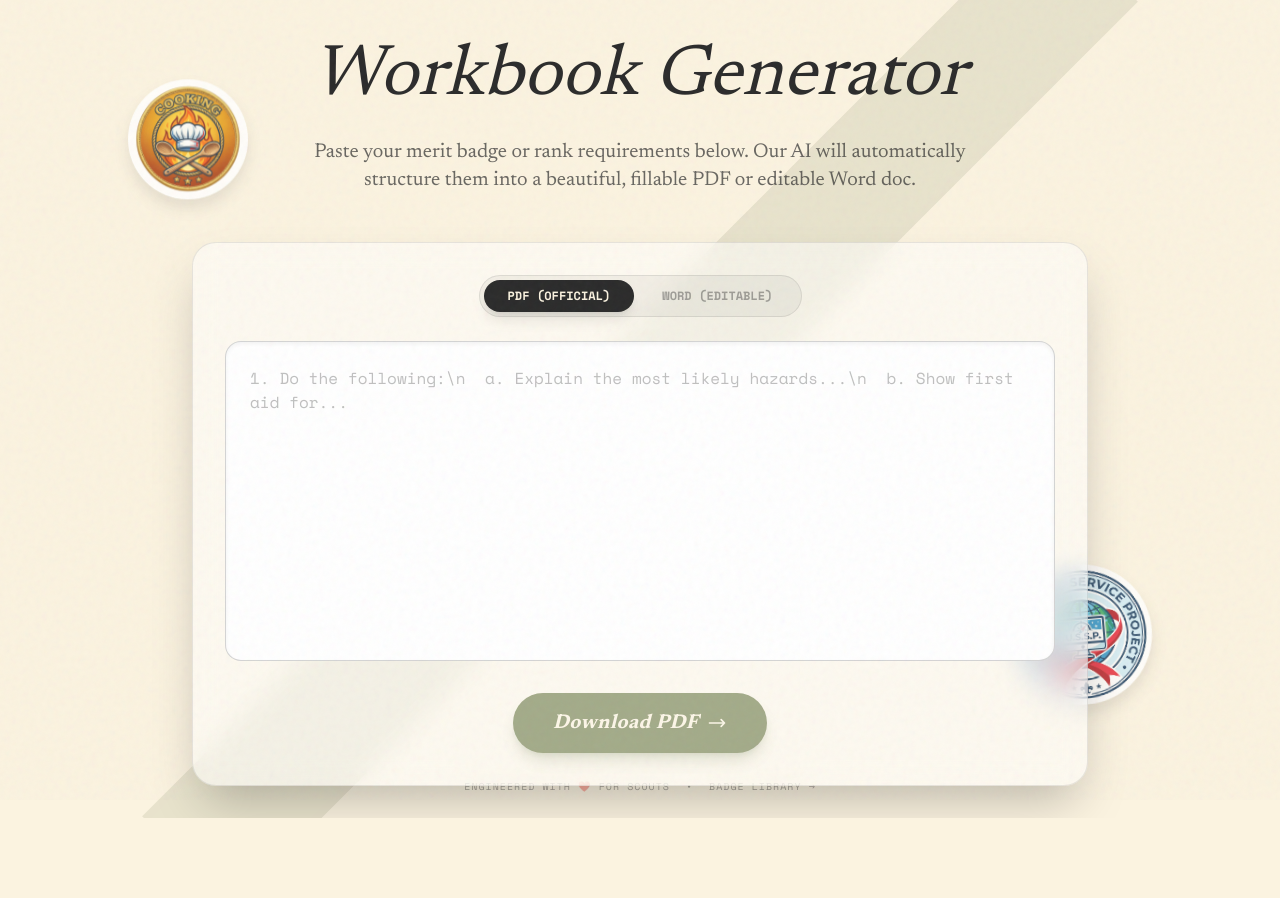
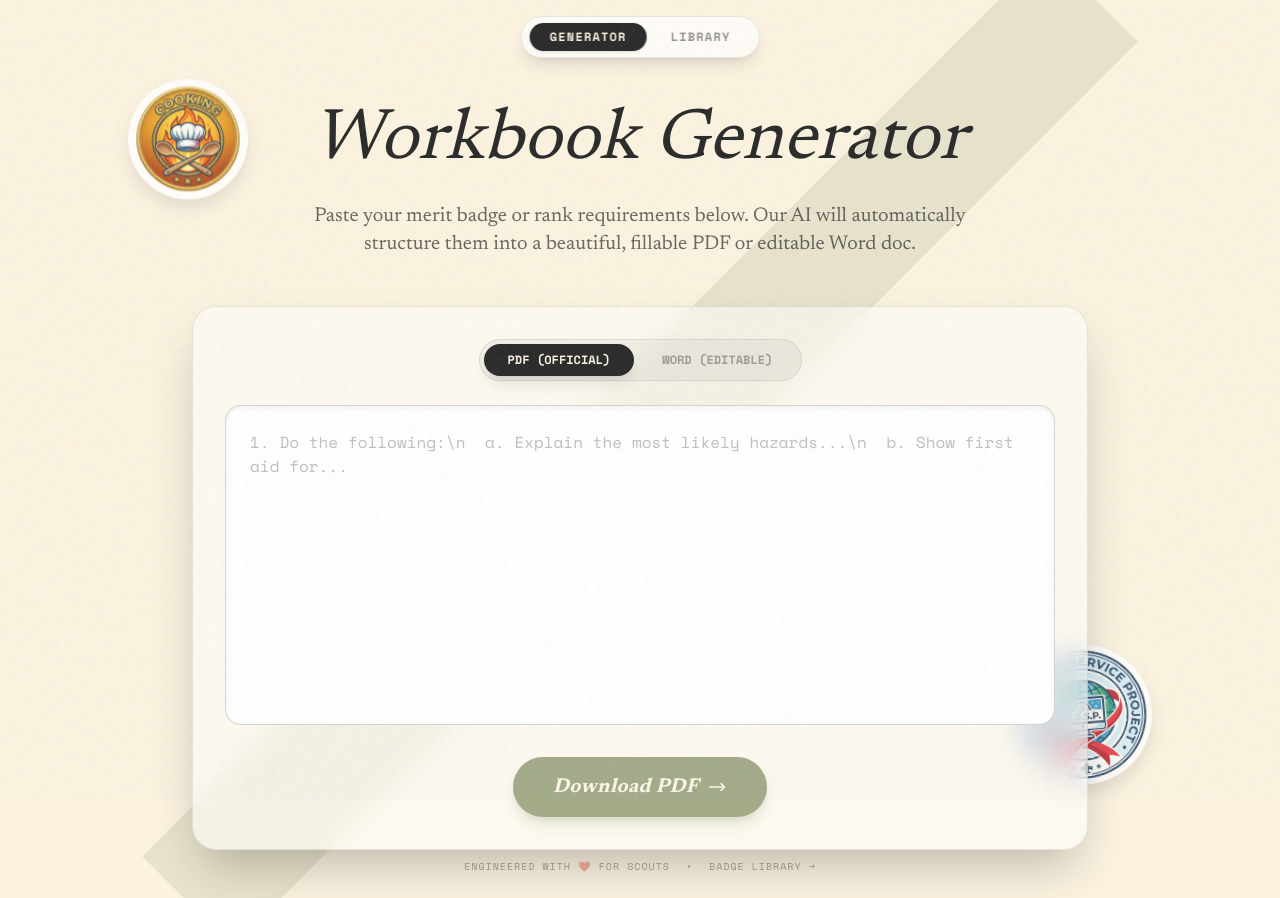
Before and after one commit to personintheworld0615/web, a Next.js app: page / in a window 1280 px wide. Before the commit the page ends 818 px from the top, so only its background shows below. Built offline with nearby package versions, Linux system fonts and the light colour scheme; no server answers.

Commit message:
Fix navbar clash with text

```diff
--- a/app/layout.tsx
+++ b/app/layout.tsx
@@ -27,6 +27,7 @@ export const metadata: Metadata = {
 };
 
 import { Analytics } from "@vercel/analytics/next";
+import Navbar from "@/components/Navbar";
 
 export default function RootLayout({
   children,
@@ -36,6 +37,7 @@ export default function RootLayout({
   return (
     <html lang="en" className={cn(newsreader.variable, spaceMono.variable)}>
       <body className="antialiased font-sans">
+        <Navbar />
         {children}
         <Analytics />
       </body>
--- a/app/library/page.tsx
+++ b/app/library/page.tsx
@@ -109,10 +109,11 @@ function timeAgo(dateStr: string): string {
   return `${Math.floor(hrs / 24)}d ago`;
 }
 
-function BadgeCard({ badge, open, onToggle }: {
+function BadgeCard({ badge, open, onToggle, workbooks }: {
   badge: typeof EAGLE_BADGES[0];
   open: boolean;
   onToggle: () => void;
+  workbooks: Workbook[];
 }) {
   return (
     <div className="border border-charcoal/10 rounded-2xl overflow-hidden bg-white/60 backdrop-blur-sm shadow-sm hover:shadow-md transition-shadow">
@@ -145,14 +146,31 @@ function BadgeCard({ badge, open, onToggle }: {
             transition={{ duration: 0.2 }}
             className="overflow-hidden"
           >
-            <div className="px-5 pb-5 flex flex-col sm:flex-row sm:items-center gap-3 border-t border-charcoal/5 pt-4">
-              <p className="text-sm text-charcoal/60 leading-relaxed flex-1">{badge.description}</p>
-              <Link
-                href={`/?badge=${encodeURIComponent(badge.name)}`}
-                className="shrink-0 px-5 py-2 bg-olive text-oat rounded-full font-mono text-xs uppercase tracking-widest hover:bg-charcoal transition-colors"
-              >
-                Generate Workbook →
-              </Link>
+            <div className="px-5 pb-5 border-t border-charcoal/5 pt-4">
+              <div className="flex flex-col sm:flex-row sm:items-start gap-4 mb-6">
+                <p className="text-sm text-charcoal/60 leading-relaxed flex-1 italic">{badge.description}</p>
+                <Link
+                  href={`/?badge=${encodeURIComponent(badge.name)}`}
+                  className="shrink-0 px-5 py-2 bg-olive text-oat rounded-full font-mono text-xs uppercase tracking-widest hover:bg-charcoal transition-colors text-center"
+                >
+                  Generate New Workbook →
+                </Link>
+              </div>
+
+              <div className="space-y-2">
+                <h3 className="font-mono text-[10px] uppercase tracking-widest text-charcoal/30 mb-2">Generated Workbooks</h3>
+                {workbooks.length === 0 ? (
+                  <p className="text-xs text-charcoal/40 font-mono italic p-4 bg-charcoal/5 rounded-xl border border-dashed border-charcoal/10 text-center">
+                    No workbooks generated yet for this badge.
+                  </p>
+                ) : (
+                  <div className="grid grid-cols-1 sm:grid-cols-2 gap-2">
+                    {workbooks.map(wb => (
+                      <WorkbookCard key={wb.id} wb={wb} />
+                    ))}
+                  </div>
+                )}
+              </div>
             </div>
           </motion.div>
         )}
@@ -163,20 +181,17 @@ function BadgeCard({ badge, open, onToggle }: {
 
 function WorkbookCard({ wb }: { wb: Workbook }) {
   return (
-    <motion.div
-      initial={{ opacity: 0, y: 10 }}
-      animate={{ opacity: 1, y: 0 }}
-      className="bg-white/60 backdrop-blur-sm border border-charcoal/10 rounded-2xl p-4 flex items-center justify-between gap-4 hover:shadow-md transition-shadow"
+    <div
+      className="bg-white/40 border border-charcoal/5 rounded-xl p-3 flex items-center justify-between gap-3 hover:bg-white/80 transition-colors"
     >
-      <div className="flex items-center gap-3">
-        <span className="text-2xl">{wb.format === "pdf" ? "📄" : "📝"}</span>
-        <div>
-          <p className="font-semibold text-charcoal text-sm">{wb.badge_name}</p>
-          <p className="text-xs text-charcoal/40 font-mono mt-0.5">{timeAgo(wb.created_at)}</p>
+      <div className="flex items-center gap-2 overflow-hidden">
+        <span className="text-lg shrink-0">{wb.format === "pdf" ? "📄" : "📝"}</span>
+        <div className="overflow-hidden">
+          <p className="text-xs text-charcoal/40 font-mono truncate">{timeAgo(wb.created_at)}</p>
         </div>
       </div>
       <div className="flex items-center gap-2">
-        <span className={`text-[10px] font-mono uppercase tracking-widest px-2 py-0.5 rounded-full ${
+        <span className={`text-[9px] font-mono uppercase tracking-widest px-1.5 py-0.5 rounded-full ${
           wb.format === "pdf"
             ? "bg-crimson/10 text-crimson"
             : "bg-olive/10 text-olive"
@@ -187,13 +202,13 @@ function WorkbookCard({ wb }: { wb: Workbook }) {
           <a
             href={wb.file_url}
             download
-            className="px-3 py-1.5 bg-charcoal text-oat rounded-full font-mono text-[10px] uppercase tracking-widest hover:bg-olive transition-colors"
+            className="px-2 py-1 bg-charcoal text-oat rounded-full font-mono text-[9px] uppercase tracking-widest hover:bg-olive transition-colors"
           >
-            Download
+            Get
           </a>
         )}
       </div>
-    </motion.div>
+    </div>
   );
 }
 
@@ -207,7 +222,6 @@ export default function LibraryPage() {
       .from("workbooks")
       .select("*")
       .order("created_at", { ascending: false })
-      .limit(50)
       .then(({ data }) => {
         if (data) setWorkbooks(data as Workbook[]);
         setLoading(false);
@@ -217,16 +231,13 @@ export default function LibraryPage() {
   const requiredBadges = EAGLE_BADGES.filter(b => b.required);
   const choiceBadges = EAGLE_BADGES.filter(b => !b.required);
 
+  const getWorkbooksForBadge = (badgeName: string) => {
+    return workbooks.filter(wb => wb.badge_name.toLowerCase() === badgeName.toLowerCase());
+  };
+
   return (
-    <main className="min-h-screen bg-oat text-charcoal p-6 md:p-12">
-      {/* Header */}
+    <main className="min-h-screen bg-oat text-charcoal pt-24 p-6 md:p-12">
       <div className="max-w-4xl mx-auto">
-        <div className="flex items-center gap-4 mb-10">
-          <Link href="/" className="text-charcoal/40 hover:text-charcoal font-mono text-sm transition-colors">
-            ← Back to Generator
-          </Link>
-        </div>
-
         <motion.h1
           initial={{ opacity: 0, y: 20 }}
           animate={{ opacity: 1, y: 0 }}
@@ -255,6 +266,7 @@ export default function LibraryPage() {
                 badge={badge}
                 open={openBadge === badge.name}
                 onToggle={() => setOpenBadge(openBadge === badge.name ? null : badge.name)}
+                workbooks={getWorkbooksForBadge(badge.name)}
               />
             ))}
           </div>
@@ -272,30 +284,10 @@ export default function LibraryPage() {
                 badge={badge}
                 open={openBadge === badge.name}
                 onToggle={() => setOpenBadge(openBadge === badge.name ? null : badge.name)}
+                workbooks={getWorkbooksForBadge(badge.name)}
               />
             ))}
           </div>
-        </section>
-
-        {/* Live Workbook Feed */}
-        <section>
-          <h2 className="font-mono text-xs uppercase tracking-widest text-charcoal/40 mb-4">
-            Recently Generated Workbooks
-          </h2>
-          {loading ? (
-            <div className="flex items-center gap-2 text-charcoal/40 font-mono text-sm">
-              <div className="w-4 h-4 border-2 border-charcoal/20 border-t-olive rounded-full animate-spin" />
-              Loading...
-            </div>
-          ) : workbooks.length === 0 ? (
-            <p className="text-charcoal/40 font-mono text-sm">No workbooks generated yet. Be the first!</p>
-          ) : (
-            <div className="flex flex-col gap-3">
-              {workbooks.map(wb => (
-                <WorkbookCard key={wb.id} wb={wb} />
-              ))}
-            </div>
-          )}
         </section>
       </div>
     </main>
--- a/app/page.tsx
+++ b/app/page.tsx
@@ -69,7 +69,7 @@ export default function Home() {
   };
 
   return (
-    <main className="min-h-screen flex flex-col items-center justify-center p-8 bg-oat relative overflow-hidden text-charcoal selection:bg-olive selection:text-oat">
+    <main className="min-h-screen flex flex-col items-center justify-center pt-24 pb-12 p-8 bg-oat relative overflow-hidden text-charcoal selection:bg-olive selection:text-oat">
 
       {/* Decorative Badges (Floating in background) */}
       <motion.div
--- /dev/null
+++ b/components/Navbar.tsx
@@ -0,0 +1,33 @@
+"use client";
+import Link from "next/link";
+import { usePathname } from "next/navigation";
+
+export default function Navbar() {
+  const path = usePathname();
+  return (
+    <nav className="fixed top-4 left-1/2 -translate-x-1/2 z-50">
+      <div className="flex items-center gap-1 bg-white/70 backdrop-blur-md border border-charcoal/10 rounded-full px-2 py-1.5 shadow-lg">
+        <Link
+          href="/"
+          className={`px-5 py-1.5 rounded-full font-mono text-xs font-bold uppercase tracking-widest transition-all ${
+            path === "/"
+              ? "bg-charcoal text-oat shadow"
+              : "text-charcoal/50 hover:text-charcoal"
+          }`}
+        >
+          Generator
+        </Link>
+        <Link
+          href="/library"
+          className={`px-5 py-1.5 rounded-full font-mono text-xs font-bold uppercase tracking-widest transition-all ${
+            path === "/library"
+              ? "bg-charcoal text-oat shadow"
+              : "text-charcoal/50 hover:text-charcoal"
+          }`}
+        >
+          Library
+        </Link>
+      </div>
+    </nav>
+  );
+}
```
